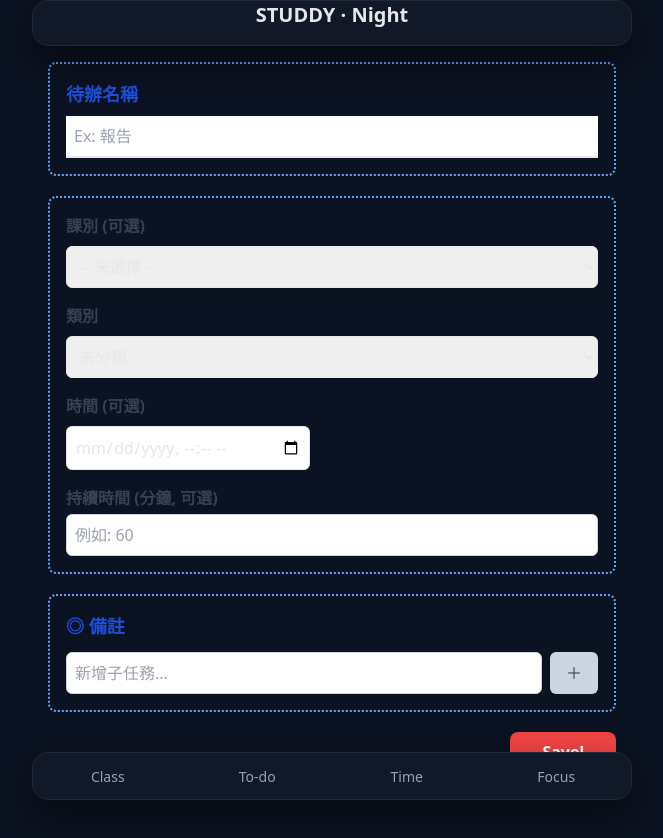
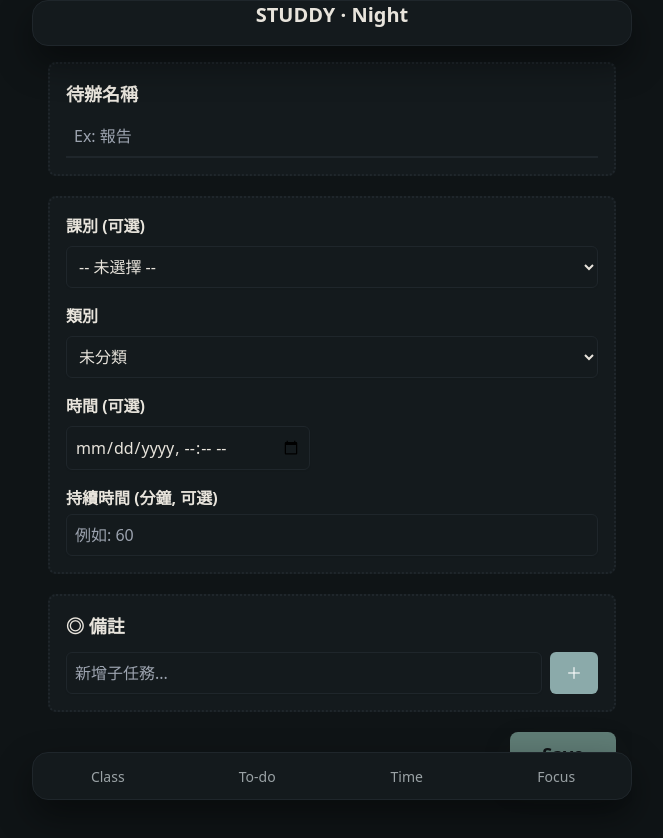
Before and after one commit to Yamikowu/studdy, a React (Vite) app: page /add-todo in a window 1280 px wide. Shown: the top 838 px of the page, without its empty margins (308-971 px from the left). Built offline with nearby package versions, Linux system fonts and the light colour scheme.

Commit message:
優化美化介面色系（超讚）

```diff
--- a/src/components/FloatingInputModal.jsx
+++ b/src/components/FloatingInputModal.jsx
@@ -30,16 +30,17 @@
     >
       {/* 這是 Modal 的主體，用 onClick={e => e.stopPropagation()} 来防止點擊它時觸發背景的 onCancel */}
       <div
-        className="bg-white rounded-lg shadow-xl p-6 w-11/12 max-w-sm"
+        className="rounded-lg shadow-xl p-6 w-11/12 max-w-sm surface-card"
         onClick={e => e.stopPropagation()}
       >
-        <h3 className="text-lg font-bold mb-4">{title}</h3>
+        <h3 className="text-lg font-bold mb-4" style={{ color: 'var(--text-primary)' }}>{title}</h3>
 
         <input
           type="text"
           value={inputValue}
           onChange={(e) => setInputValue(e.target.value)}
-          className="w-full border-gray-300 rounded-md shadow-sm p-2 mb-4"
+          className="w-full rounded-md shadow-sm p-2 mb-4"
+          style={{ border: `1px solid var(--panel-border)`, backgroundColor: 'var(--panel-bg)', color: 'var(--text-primary)' }}
           placeholder="請輸入課程名稱..."
           autoFocus // 讓 Modal 出現時，輸入框自動獲得焦點
         />
@@ -47,13 +48,14 @@
         <div className="flex justify-end space-x-3">
           <button
             onClick={onCancel}
-            className="px-4 py-2 bg-gray-200 text-gray-800 rounded-md hover:bg-gray-300"
+            className="px-4 py-2 rounded-md"
+            style={{ backgroundColor: 'var(--panel-bg)', color: 'var(--text-primary)', border: `1px solid var(--panel-border)` }}
           >
             取消
           </button>
           <button
             onClick={handleSubmit}
-            className="px-4 py-2 bg-blue-500 text-white rounded-md hover:bg-blue-600"
+            className="px-4 py-2 rounded-md fab fab-primary"
           >
             完成
           </button>
--- a/src/components/Layout.jsx
+++ b/src/components/Layout.jsx
@@ -7,7 +7,7 @@
 
 const getThemeFromTime = () => {
   const hour = new Date().getHours();
-  return hour >= 7 && hour < 16 ? 'light' : 'dark';
+  return hour >= 7 && hour < 17 ? 'light' : 'dark';
 };
 
 function Layout() {
@@ -76,7 +76,8 @@
         {/* --- 【關鍵新增 2】：重置按鈕 --- */}
         <button
           onClick={handleResetData}
-          className="text-xl font-bold hover:text-red-500 active:text-red-700 transition-colors"
+          className="text-xl font-bold transition-colors hover:opacity-80 active:opacity-100"
+          style={{ color: 'var(--text-primary)' }}
           title="點擊以重置所有 App 資料" // 滑鼠移上去時會顯示提示
         >
           STUDDY · {theme === 'light' ? 'Day' : 'Night'}
--- a/src/components/TodoForm.jsx
+++ b/src/components/TodoForm.jsx
@@ -66,33 +66,70 @@
   };
 
   return (
-    <form onSubmit={handleSubmit} className="space-y-5">
-      <div className="p-4 border-2 border-dotted border-blue-400 rounded-lg">
-        <label htmlFor="title" className="block text-lg font-bold text-blue-700 mb-2">待辦名稱</label>
-        <input type="text" id="title" name="title" value={formData.title} onChange={handleChange} className="w-full p-2 border-b-2 border-gray-200 focus:border-blue-500 outline-none" placeholder="Ex: 報告" />
+    <form onSubmit={handleSubmit} className="space-y-5" style={{ color: 'var(--text-primary)' }}>
+      <div
+        className="p-4 border-2 border-dotted rounded-lg"
+        style={{ borderColor: 'var(--panel-border)', backgroundColor: 'var(--panel-bg)' }}
+      >
+        <label htmlFor="title" className="block text-lg font-bold mb-2" style={{ color: 'var(--text-primary)' }}>待辦名稱</label>
+        <input
+          type="text"
+          id="title"
+          name="title"
+          value={formData.title}
+          onChange={handleChange}
+          className="w-full p-2 border-b-2 outline-none"
+          style={{ borderColor: 'var(--panel-border)', backgroundColor: 'transparent' }}
+          placeholder="Ex: 報告"
+        />
       </div>
-      <div className="p-4 border-2 border-dotted border-blue-400 rounded-lg space-y-4">
+      <div
+        className="p-4 border-2 border-dotted rounded-lg space-y-4"
+        style={{ borderColor: 'var(--panel-border)', backgroundColor: 'var(--panel-bg)' }}
+      >
         <div>
-          <label htmlFor="courseId" className="block text-md font-semibold text-gray-700 mb-2">課別 (可選)</label>
-          <select id="courseId" name="courseId" value={formData.courseId} onChange={handleChange} className="w-full p-2 border border-gray-200 rounded-md shadow-sm">
+          <label htmlFor="courseId" className="block text-md font-semibold mb-2" style={{ color: 'var(--text-primary)' }}>課別 (可選)</label>
+          <select
+            id="courseId"
+            name="courseId"
+            value={formData.courseId}
+            onChange={handleChange}
+            className="w-full p-2 border rounded-md shadow-sm"
+            style={{ borderColor: 'var(--panel-border)', backgroundColor: 'var(--panel-bg)', color: 'var(--text-primary)' }}
+          >
             <option value="">-- 未選擇 --</option>
             {courses.map(course => (<option key={course.id} value={course.id}>{course.name}</option>))}
           </select>
         </div>
         <div>
-          <label htmlFor="category" className="block text-md font-semibold text-gray-700 mb-2">類別</label>
-          <select id="category" name="category" value={formData.category} onChange={handleChange} className="w-full p-2 border border-gray-200 rounded-md shadow-sm">
+          <label htmlFor="category" className="block text-md font-semibold mb-2" style={{ color: 'var(--text-primary)' }}>類別</label>
+          <select
+            id="category"
+            name="category"
+            value={formData.category}
+            onChange={handleChange}
+            className="w-full p-2 border rounded-md shadow-sm"
+            style={{ borderColor: 'var(--panel-border)', backgroundColor: 'var(--panel-bg)', color: 'var(--text-primary)' }}
+          >
             <option value="none">未分類</option>
             <option value="hw">作業 (HW)</option>
             <option value="quiz">測驗 (Quiz)</option>
           </select>
         </div>
         <div>
-          <label htmlFor="time" className="block text-md font-semibold text-gray-700 mb-2">時間 (可選)</label>
-          <input type="datetime-local" id="time" name="time" value={formData.time} onChange={handleChange} className=" p-2 border border-gray-200 rounded-md shadow-sm" />
+          <label htmlFor="time" className="block text-md font-semibold mb-2" style={{ color: 'var(--text-primary)' }}>時間 (可選)</label>
+          <input
+            type="datetime-local"
+            id="time"
+            name="time"
+            value={formData.time}
+            onChange={handleChange}
+            className="p-2 border rounded-md shadow-sm"
+            style={{ borderColor: 'var(--panel-border)', backgroundColor: 'var(--panel-bg)', color: 'var(--text-primary)' }}
+          />
         </div>
         <div>
-          <label htmlFor="duration" className="block text-md font-semibold text-gray-700 mb-1">持續時間 (分鐘, 可選)</label>
+          <label htmlFor="duration" className="block text-md font-semibold mb-1" style={{ color: 'var(--text-primary)' }}>持續時間 (分鐘, 可選)</label>
           <input
             type="number" // 類型設為 number，方便輸入數字
             id="duration"
@@ -100,28 +137,47 @@
             value={formData.duration}
             onChange={handleChange}
             placeholder="例如: 60"
-            className="w-full p-2 border border-gray-300 rounded-md shadow-sm"
+            className="w-full p-2 border rounded-md shadow-sm"
+            style={{ borderColor: 'var(--panel-border)', backgroundColor: 'var(--panel-bg)', color: 'var(--text-primary)' }}
           />
         </div>
       </div>
-      <div className="p-4 border-2 border-dotted border-blue-400 rounded-lg">
-        <label className="block text-lg font-bold text-blue-700 mb-2">◎ 備註</label>
+      <div
+        className="p-4 border-2 border-dotted rounded-lg"
+        style={{ borderColor: 'var(--panel-border)', backgroundColor: 'var(--panel-bg)' }}
+      >
+        <label className="block text-lg font-bold mb-2" style={{ color: 'var(--text-primary)' }}>◎ 備註</label>
         <ul className="space-y-2 mb-3">
           {(formData.subtasks || []).map(task => (
             <li key={task.id} className="flex items-center group">
-              <input type="checkbox" checked={task.completed} onChange={() => handleSubtaskToggle(task.id)} className="h-5 w-5 rounded border-gray-300 text-blue-600 focus:ring-blue-500" />
-              <span className={`ml-3 flex-grow ${task.completed ? 'line-through text-gray-400' : 'text-gray-700'}`}>{task.text}</span>
-              <button type="button" onClick={() => handleDeleteSubtask(task.id)} className="ml-2 text-gray-400 hover:text-red-500 opacity-0 group-hover:opacity-100 transition-opacity">&#x2715;</button>
+              <input type="checkbox" checked={task.completed} onChange={() => handleSubtaskToggle(task.id)} className="h-5 w-5 rounded border-gray-300 text-[var(--accent)] focus:ring-0" />
+              <span className={`ml-3 flex-grow ${task.completed ? 'line-through text-gray-400' : ''}`} style={{ color: task.completed ? 'var(--text-muted)' : 'var(--text-primary)' }}>{task.text}</span>
+              <button type="button" onClick={() => handleDeleteSubtask(task.id)} className="ml-2 text-gray-400 hover:text-[var(--danger-strong)] opacity-0 group-hover:opacity-100 transition-opacity">&#x2715;</button>
             </li>
           ))}
         </ul>
         <div className="flex space-x-2">
-          <input type="text" value={newSubtaskText} onChange={(e) => setNewSubtaskText(e.target.value)} onKeyDown={(e) => { if (e.key === 'Enter') { e.preventDefault(); handleAddSubtask(); } }} placeholder="新增子任務..." className="flex-grow w-full p-2 border border-gray-300 rounded-md shadow-sm" />
-          <button type="button" onClick={handleAddSubtask} className="px-4 py-2 bg-slate-300 text-gray-700 rounded-md hover:bg-gray-300">＋</button>
+          <input
+            type="text"
+            value={newSubtaskText}
+            onChange={(e) => setNewSubtaskText(e.target.value)}
+            onKeyDown={(e) => { if (e.key === 'Enter') { e.preventDefault(); handleAddSubtask(); } }}
+            placeholder="新增子任務..."
+            className="flex-grow w-full p-2 border rounded-md shadow-sm"
+            style={{ borderColor: 'var(--panel-border)', backgroundColor: 'var(--panel-bg)', color: 'var(--text-primary)' }}
+          />
+          <button
+            type="button"
+            onClick={handleAddSubtask}
+            className="px-4 py-2 rounded-md"
+            style={{ backgroundColor: 'var(--accent)', color: '#fff', transition: 'background-color 0.2s ease' }}
+          >
+            ＋
+          </button>
         </div>
       </div>
       <div className="flex justify-end">
-        <button type="submit" className="bg-red-500 text-white font-bold py-2 px-8 rounded-lg shadow-lg hover:bg-red-600 transition-colors">Save!</button>
+        <button type="submit" className="font-bold py-2 px-8 rounded-lg fab fab-primary text-lg">Save</button>
       </div>
     </form>
   );
--- a/src/index.css
+++ b/src/index.css
@@ -3,49 +3,67 @@
 @tailwind utilities;
 
 :root {
-  --app-bg: #f6f7fb;
-  --panel-bg: #ffffff;
-  --panel-border: #e5e7eb;
-  --text-primary: #0f172a;
-  --text-muted: #6b7280;
-  --accent: #2563eb;
-  --accent-soft: #e0e7ff;
-  --shadow-soft: 0 12px 28px rgba(15, 23, 42, 0.08);
+  /* Morandi-inspired palette (light) */
+  --app-bg: #f2f1ed;
+  --panel-bg: #f7f5f1;
+  --panel-border: #d9d5cd;
+  --text-primary: #2f2a28;
+  --text-muted: #7a746e;
+  --accent: #7e8f8c;
+  --accent-soft: #e2e6e3;
+  --shadow-soft: 0 12px 28px rgba(47, 42, 40, 0.1);
 
-  --quiz-bg: #fff3e5;
-  --quiz-border: #ffd9b8;
-  --quiz-text: #c05621;
+  --cta-strong: #6f857c;
+  --cta-bg: #859a92;
+  --cta-text: #f7f5f1;
 
-  --hw-bg: #e8f1ff;
-  --hw-border: #c7dbff;
-  --hw-text: #1e429f;
+  --danger-strong: #b2746d;
+  --danger-bg: #c0867d;
+  --danger-text: #fff9f5;
 
-  --uncat-bg: #eef2f7;
-  --uncat-border: #d5d9e0;
-  --uncat-text: #374151;
+  --quiz-bg: #f3e7dc;
+  --quiz-border: #e2c9b4;
+  --quiz-text: #b07952;
+
+  --hw-bg: #e1e7ef;
+  --hw-border: #c6d0dd;
+  --hw-text: #5b738c;
+
+  --uncat-bg: #e8e5e1;
+  --uncat-border: #d3cec6;
+  --uncat-text: #5c5752;
 }
 
 [data-theme="dark"] {
-  --app-bg: #0b1221;
-  --panel-bg: #111827;
-  --panel-border: #1f2937;
-  --text-primary: #e5e7eb;
-  --text-muted: #94a3b8;
-  --accent: #60a5fa;
-  --accent-soft: #1d3a63;
+  /* Morandi-inspired palette (dark) */
+  --app-bg: #0f1416;
+  --panel-bg: #141a1d;
+  --panel-border: #1f262b;
+  --text-primary: #e8e4dc;
+  --text-muted: #9aa2a5;
+  --accent: #8baaaa;
+  --accent-soft: #1f2a2d;
   --shadow-soft: 0 16px 36px rgba(0, 0, 0, 0.45);
 
-  --quiz-bg: #2c1b0f;
-  --quiz-border: #f59e0b66;
-  --quiz-text: #fcd19c;
+  --cta-strong: #5f7c75;
+  --cta-bg: #6f8e87;
+  --cta-text: #0f1416;
 
-  --hw-bg: #0d223f;
-  --hw-border: #60a5fa66;
-  --hw-text: #cfe2ff;
+  --danger-strong: #9f6f68;
+  --danger-bg: #b38179;
+  --danger-text: #0f1416;
 
-  --uncat-bg: #1c2433;
-  --uncat-border: #334155;
-  --uncat-text: #cbd5e1;
+  --quiz-bg: #2a221b;
+  --quiz-border: #e2c9b433;
+  --quiz-text: #e6c4a3;
+
+  --hw-bg: #1f2731;
+  --hw-border: #c6d0dd33;
+  --hw-text: #cbd4df;
+
+  --uncat-bg: #1c1f22;
+  --uncat-border: #3a4247;
+  --uncat-text: #d5cfc7;
 }
 
 body {
@@ -72,6 +90,51 @@
 .surface-card.surface-static:hover {
   transform: none;
   box-shadow: var(--shadow-soft);
+}
+
+.fab {
+  box-shadow: 0 12px 28px rgba(47, 42, 40, 0.18);
+  transition: transform 0.2s ease, box-shadow 0.2s ease, background-color 0.2s ease, color 0.2s ease;
+}
+
+.fab:hover {
+  transform: translateY(-1px);
+  box-shadow: 0 14px 32px rgba(47, 42, 40, 0.22);
+}
+
+.fab-primary {
+  background-color: var(--cta-strong);
+  color: var(--cta-text);
+}
+
+.fab-primary:hover {
+  background-color: var(--cta-bg);
+}
+
+.fab-danger {
+  background-color: var(--danger-strong);
+  color: var(--danger-text);
+}
+
+.fab-danger:hover {
+  background-color: var(--danger-bg);
+}
+
+.fab-ghost {
+  background-color: var(--panel-bg);
+  color: var(--text-primary);
+  border: 1px solid var(--panel-border);
+}
+
+.button-danger {
+  background-color: var(--danger-strong);
+  color: var(--danger-text);
+  transition: background-color 0.2s ease, filter 0.2s ease;
+}
+
+.button-danger:hover {
+  background-color: var(--danger-bg);
+  filter: brightness(1.03);
 }
 
 .category-card {
--- a/src/pages/CoursesPage.jsx
+++ b/src/pages/CoursesPage.jsx
@@ -65,7 +65,7 @@
                 {isDeleteMode && (
                   <button
                     onClick={() => handleDeleteCourse(course.id)}
-                    className="p-4 bg-red-500 text-white hover:bg-red-600 transition-colors"
+                    className="p-4 button-danger rounded-none transition-colors"
                   >
                     {/* 刪除圖示 (垃圾桶) */}
                     <svg xmlns="http://www.w3.org/2000/svg" className="h-6 w-6" fill="none" viewBox="0 0 24 24" stroke="currentColor">
@@ -137,7 +137,7 @@
                   <div className="mt-4 flex justify-center">
                     <Link
                       to="/add-todo"
-                      className="w-10 h-10 rounded-full bg-green-500 text-white text-2xl flex items-center justify-center"
+                      className="w-10 h-10 rounded-full text-white text-2xl flex items-center justify-center fab fab-primary"
                     >
                       +
                     </Link>
@@ -154,11 +154,8 @@
         <button
           onClick={() => setIsDeleteMode(prev => !prev)}
           // 根據是否處於刪除模式，改變按鈕顏色
-          className={`
-            font-bold w-16 h-16 rounded-full flex items-center justify-center text-3xl shadow-lg
-            transition-all duration-300 transform hover:scale-110
-            ${isDeleteMode ? 'bg-yellow-400 text-black' : 'bg-red-500 hover:bg-red-600 text-white'}
-          `}
+          className={`font-bold w-16 h-16 rounded-full flex items-center justify-center text-3xl fab transition-all duration-300
+            ${isDeleteMode ? 'fab-ghost' : 'fab-danger'}`}
         >
           {isDeleteMode ? 'ok' : ( // 根據模式顯示不同圖示
             <svg xmlns="http://www.w3.org/2000/svg" className="h-8 w-8" fill="none" viewBox="0 0 24 24" stroke="currentColor">
@@ -171,7 +168,7 @@
 
         <button
           onClick={() => setIsModalVisible(true)}
-          className="bg-green-500 hover:bg-green-600 text-white font-bold w-16 h-16 rounded-full flex items-center justify-center text-4xl shadow-lg transition-transform transform hover:scale-110"
+          className="font-bold w-16 h-16 rounded-full flex items-center justify-center text-4xl fab fab-primary"
         >
           +
         </button>
--- a/src/pages/FocusPage.jsx
+++ b/src/pages/FocusPage.jsx
@@ -117,7 +117,20 @@
   }
 
   return (
-    <div className="relative w-auto -mx-6 h-[calc(100vh-130px)] overflow-hidden bg-gray-900 shadow-inner">
+    <div
+      className="relative w-full min-h-[480px] h-[calc(100vh-200px)] overflow-hidden rounded-2xl shadow-xl"
+      style={{
+        background: 'linear-gradient(135deg, #d7d0c4 0%, #cfd7df 50%, #c6d9d0 100%)',
+        border: '1px solid var(--panel-border)'
+      }}
+    >
+      <div className="pointer-events-none absolute inset-0">
+        <div className="absolute -left-10 -top-10 w-56 h-56 bg-white/40 blur-3xl rounded-full"></div>
+        <div
+          className="absolute right-[-40px] bottom-[-60px] w-64 h-64 blur-3xl rounded-full"
+          style={{ backgroundColor: 'rgba(184, 194, 204, 0.45)' }}
+        ></div>
+      </div>
 
       <CharacterAnimation
         isWorking={timerMode === 'pomodoro'}
@@ -141,39 +154,39 @@
       {/* 計時器面板 */}
       <div className="absolute bottom-6 left-6 z-10">
         <div className="
-            backdrop-blur-md bg-black/30 border border-white/20
-            text-white p-5 rounded-2xl shadow-xl
+            backdrop-blur-xl bg-white/60 border border-white/50
+            text-slate-800 p-5 rounded-2xl shadow-lg
             flex flex-col items-start min-w-[180px]
-            transition-all duration-300 hover:bg-black/40
+            transition-all duration-300 hover:bg-white/70
         ">
 
           <div className="flex items-center space-x-2 mb-1">
-            <div className={`w-2 h-2 rounded-full ${isRunning ? 'bg-green-400 animate-pulse' : 'bg-yellow-400'}`}></div>
-            <h3 className="text-xs font-bold tracking-widest text-gray-300 uppercase">
+            <div className={`w-2 h-2 rounded-full ${isRunning ? 'bg-emerald-500 animate-pulse' : 'bg-amber-400'}`}></div>
+            <h3 className="text-xs font-bold tracking-widest text-slate-600 uppercase">
               {getModeTitle()}
             </h3>
           </div>
 
-          <div className="text-6xl font-mono font-bold tracking-tighter text-white drop-shadow-lg mb-2">
+          <div className="text-6xl font-mono font-bold tracking-tighter text-slate-900 drop-shadow-sm mb-2">
             {displayTime}
           </div>
 
           <div className="w-full flex flex-col mt-1">
              <div className="flex items-center justify-between mb-3">
-               <div className="text-xs text-gray-400 font-mono">
-                 ROUND: <span className="text-white">{pomodoroCount}</span>
+               <div className="text-xs text-slate-500 font-mono">
+                 ROUND: <span className="text-slate-900">{pomodoroCount}</span>
                </div>
 
                {/* 音量控制 */}
                <div className="flex items-center space-x-2 group">
-                 <span className="text-xs text-gray-400">VOL</span>
+                 <span className="text-xs text-slate-500">VOL</span>
                  <input
                    type="range"
                    min="0"
                    max="100"
                    value={volume}
                    onChange={(e) => setVolume(Number(e.target.value))}
-                   className="w-16 h-1 bg-gray-600 rounded-lg appearance-none cursor-pointer accent-white"
+                   className="w-16 h-1 bg-slate-300 rounded-lg appearance-none cursor-pointer accent-[#7a90a4]"
                  />
                </div>
             </div>
@@ -184,8 +197,8 @@
                 className={`
                   w-8 h-8 flex items-center justify-center rounded-full transition-all
                   ${isRunning
-                    ? 'bg-white/10 hover:bg-white/20 text-white'
-                    : 'bg-white text-black hover:bg-gray-200'}
+                    ? 'bg-slate-900/10 hover:bg-slate-900/20 text-slate-900'
+                    : 'bg-slate-900 text-white hover:bg-slate-800'}
                 `}
               >
                 {isRunning ? <span className="font-bold text-xs">||</span> : <span className="font-bold text-xs pl-0.5">▶</span>}
@@ -193,7 +206,7 @@
 
               <button
                 onClick={handleReset}
-                className="w-8 h-8 flex items-center justify-center rounded-full bg-white/10 hover:bg-white/20 text-white transition-all"
+                className="w-8 h-8 flex items-center justify-center rounded-full bg-slate-900/10 hover:bg-slate-900/20 text-slate-900 transition-all"
               >
                 <span className="text-lg leading-none transform -translate-y-0.5">↺</span>
               </button>
--- a/src/pages/TodoPage.jsx
+++ b/src/pages/TodoPage.jsx
@@ -127,7 +127,7 @@
 
       <Link
         to="/add-todo"
-        className="fixed bottom-24 right-6 bg-green-500 hover:bg-green-600 text-white font-bold w-16 h-16 rounded-full flex items-center justify-center text-4xl shadow-lg transition-transform transform hover:scale-110"
+        className="fixed bottom-24 right-6 font-bold w-16 h-16 rounded-full flex items-center justify-center text-4xl fab fab-primary"
       >
         +
       </Link>
```
